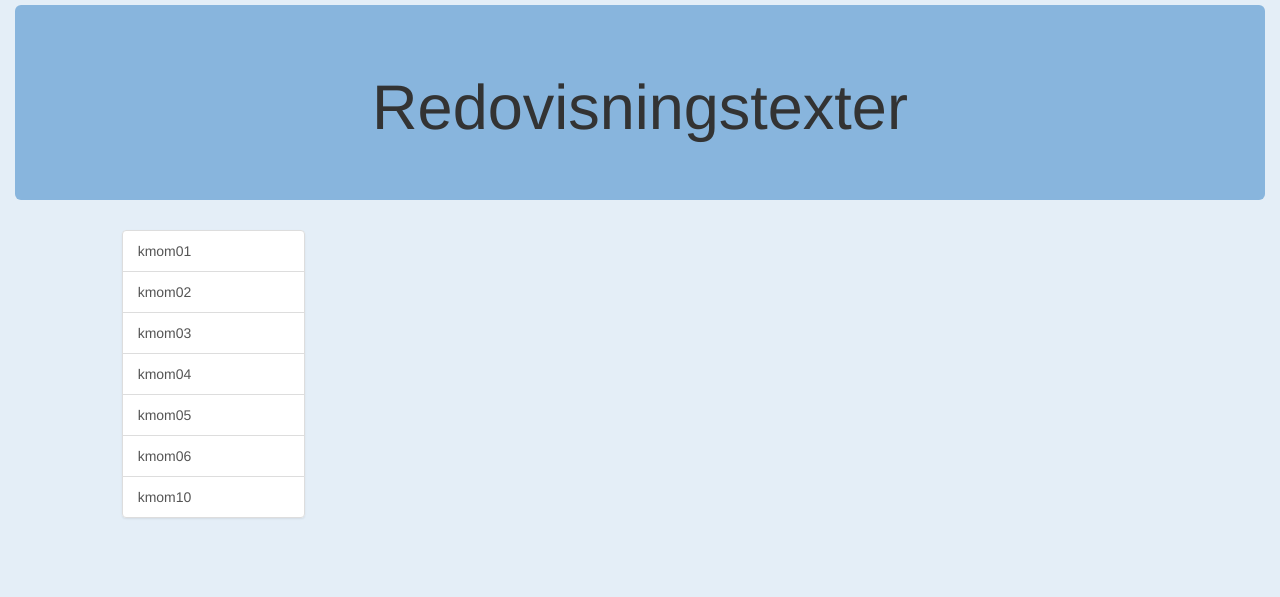
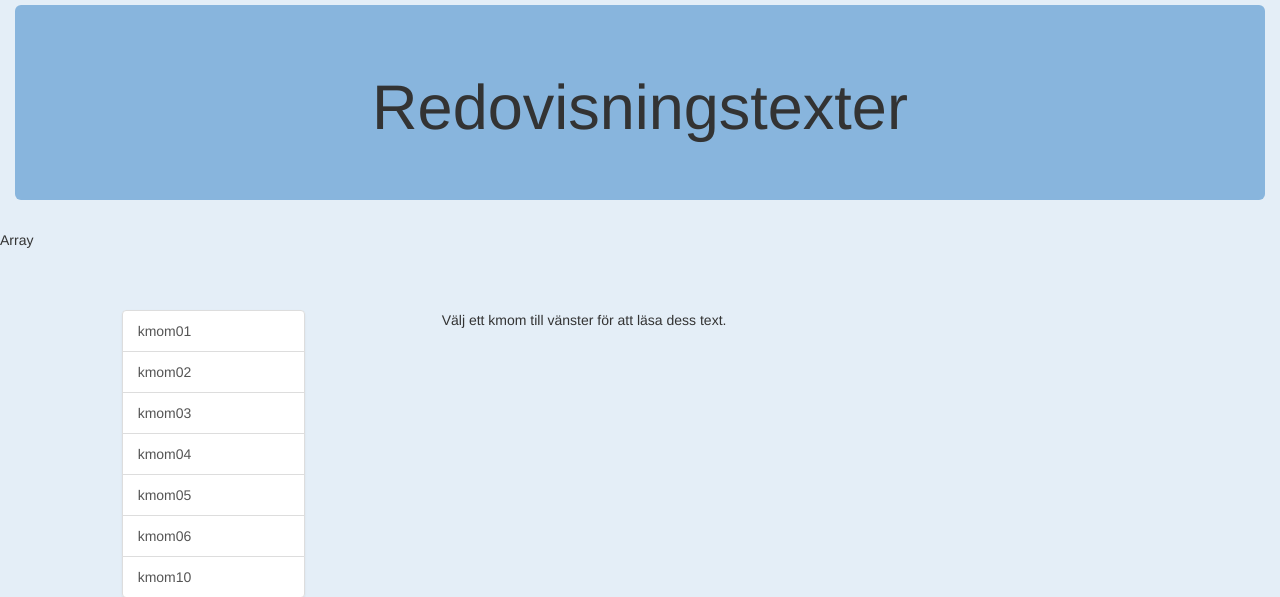
Before and after one commit to epkmagr/grmMvc21Lib, a Symfony app: template templates/me_report.html.twig in a window 1280 px wide. Shown: the part 51-648 px from the top of the page. Run offline with Twig, Linux system fonts and the light colour scheme; the template is opened without the code that fills it, so the values that code supplies are empty; some libraries are stand-ins or nearby versions.

Commit message:
Found a way to get link to public to.

```diff
--- a/templates/me_report.html.twig
+++ b/templates/me_report.html.twig
@@ -7,6 +7,14 @@
         <h1>Redovisningstexter</h1>
     </div>
     <div class="row">
+        {% if kmom is not defined %}
+            {% set kmom = "0" %}
+        {% endif %}
+        {% if app.request is defined %}
+            <p> {{app.request}} </p>
+            <br><br>
+            <p> {{app.request.getSchemeAndHttpHost()}} </p>
+        {% endif %}
         <div class="col-md-2 col-md-offset-1">
             <div class="list-group">
                 <a {% if kmom == "kmom01" %} class="list-group-item active" {% else %} class="list-group-item" {% endif %} href="/me/report2/kmom01">kmom01</a>
@@ -19,7 +27,9 @@
             </div>
         </div>
         <div class="col-md-7 col-md-offset-1">
-            {% if kmom is defined %}
+            {% if kmom == "0" %}
+                <p>Välj ett kmom till vänster för att läsa dess text.</p>
+            {% else %}
                 {% set my_path = 'reports/' ~ kmom ~ ".html" %}
                 {% include my_path %}
             {% endif %}
```
